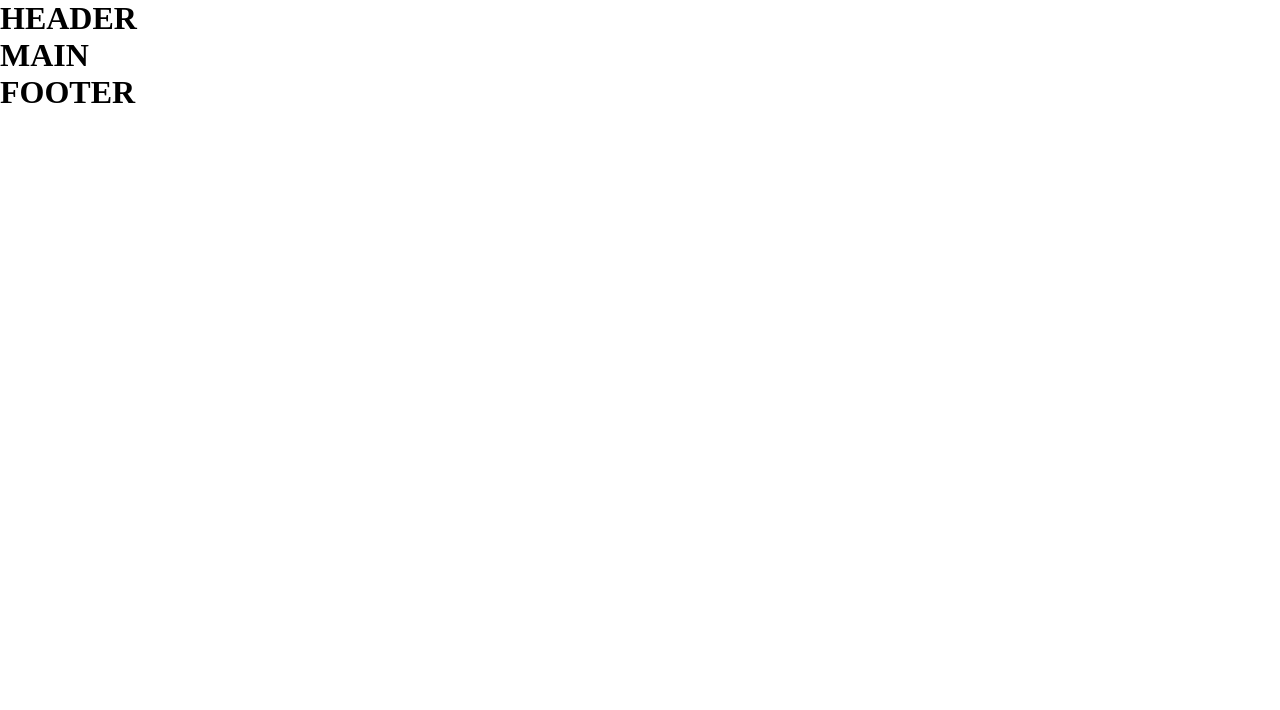
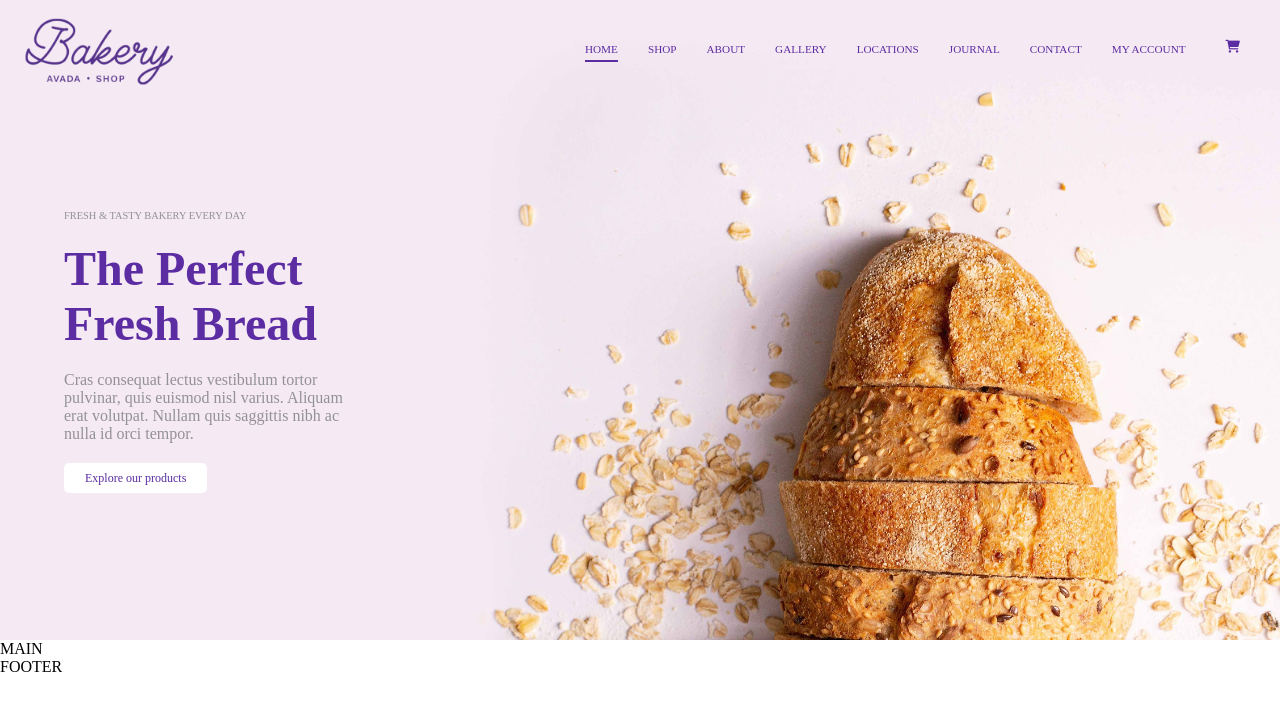
Before and after one commit to Amanjit313/proj-html-vuejs, a Vue app: page / in a window 1280 px wide. Shown: the top 710 px of the page. Built offline with nearby package versions, Linux system fonts and the light colour scheme.

Commit message:
Header - Complete

```diff
--- a/public/index.html
+++ b/public/index.html
@@ -5,6 +5,7 @@
     <meta http-equiv="X-UA-Compatible" content="IE=edge">
     <meta name="viewport" content="width=device-width,initial-scale=1.0">
     <link rel="icon" href="<%= BASE_URL %>favicon.ico">
+    <link rel="stylesheet" href="https://cdnjs.cloudflare.com/ajax/libs/font-awesome/6.0.0/css/all.min.css" integrity="sha512-9usAa10IRO0HhonpyAIVpjrylPvoDwiPUiKdWk5t3PyolY1cOd4DSE0Ga+ri4AuTroPR5aQvXU9xC6qOPnzFeg==" crossorigin="anonymous" referrerpolicy="no-referrer" />
     <title><%= htmlWebpackPlugin.options.title %></title>
   </head>
   <body>
--- a/src/assets/style/_global.scss
+++ b/src/assets/style/_global.scss
@@ -1,5 +1,59 @@
+/* General */
 *{
   margin: 0;
   padding: 0;
   box-sizing: border-box;
+  font-family: 'Times New Roman', Times, serif;
 }
+
+/* Menu */
+ul{
+  display: flex;
+  list-style: none;
+}
+
+a{
+  color: #5b2ca2;
+  text-decoration: none;
+  margin: 0px 10px;
+}
+
+/* Button */
+button{
+  padding: 6px 10px;
+  border: 1px solid transparent;
+  border-radius: 5px;
+}
+
+button span{
+  font-size: .75rem;
+  padding: 2px 10px;
+}
+
+.btn-1{
+  background-color: white;
+  color: #5b2ca2;
+  cursor: pointer;
+
+  &:hover{
+    background-color: #5b2ca2;
+    color: white;
+  }
+}
+
+.btn-2{
+  background-color: #5b2ca2;
+  color: white;
+  cursor: pointer;
+
+  &:hover{
+    background-color: white;
+    color: #5b2ca2;
+  }
+}
+
+/* Icons */
+i{
+  color: #5b2ca2;
+  font-size: .8rem;
+}
--- a/src/assets/style/_utils.scss
+++ b/src/assets/style/_utils.scss
@@ -0,0 +1,13 @@
+/* Center */
+.center{
+  margin: 0 auto;
+}
+
+/* Widht */
+.w-90{
+  width: 90%;
+}
+
+.w-25{
+  width: 25%;
+}
--- a/src/components/myFooter.vue
+++ b/src/components/myFooter.vue
@@ -1,5 +1,5 @@
 <template>
-  <h1>FOOTER</h1>
+  <footer>FOOTER</footer>
 </template>
 
 <script>
--- a/src/components/myHeader.vue
+++ b/src/components/myHeader.vue
@@ -1,13 +1,149 @@
 <template>
-  <h1>HEADER</h1>
+  <header> <!-- Jumbotron -->
+
+    <!-- Header Logo & Menu -->
+    <div class="header-logo-menu">
+      <img src="../assets/img/avada-bakery-logo.png" alt="logo">
+      <div class="menu">
+        <ul>
+          <li v-for="(options, index) in menu" :key="`menu-${index}`">
+            <a :class="{active : options.isActive}" :href="options.href">{{options.select}}</a>
+          </li>
+        </ul>
+        <i class="fa-solid fa-cart-shopping"></i>
+      </div>
+    </div>
+    <!-- /Header Logo & Menu -->
+
+    <!-- Header Content -->
+    <div class="w-90 center header-content">
+      <div class="w-25">
+        <p class="title">Fresh & tasty bakery every day</p>
+        <h1 class="main-title">The Perfect Fresh Bread</h1>
+        <p class="description">Cras consequat lectus vestibulum tortor pulvinar, quis euismod nisl varius. Aliquam erat volutpat. Nullam quis saggittis nibh ac nulla id orci tempor.</p>
+        <button class="btn-1"><span>Explore our products</span></button>
+      </div>
+    </div>
+    <!-- /Header Content -->
+
+  </header> <!-- /Jumbotron -->
 </template>
 
 <script>
 export default {
-  name: "myHeader"
+  name: "myHeader",
+
+  data(){
+    return{
+      menu: [
+        {
+          select: "Home",
+          href: "#",
+          isActive: true
+        },
+        {
+          select: "Shop",
+          href: "#",
+          isActive: false
+        },
+        {
+          select: "About",
+          href: "#",
+          isActive: false
+        },
+        {
+          select: "Gallery",
+          href: "#",
+          isActive: false
+        },
+        {
+          select: "Locations",
+          href: "#",
+          isActive: false
+        },
+        {
+          select: "Journal",
+          href: "#",
+          isActive: false
+        },
+        {
+          select: "Contact",
+          href: "#",
+          isActive: false
+        },
+        {
+          select: "My Account",
+          href: "#",
+          isActive: false
+        }
+      ]
+    }
+  }
 }
 </script>
 
 <style lang="scss" scoped>
 
+header{
+  height: 80vh;
+  background-image: url('../assets/img/hero-header-bakery.jpg');
+  background-size: cover;
+}
+
+/* Header Logo & Menu */
+img{
+  width: 11rem;
+  padding: 0px 0px 0px 20px;
+}
+
+.header-logo-menu{
+  display: flex;
+  justify-content: space-between;
+  align-items: center;
+  padding: 10px 20px 0px 0px;
+}
+
+.menu{
+  display: flex;
+  align-items: center;
+}
+
+a{
+  font-size: .7rem;
+  text-transform: uppercase;
+  margin-right: 20px;
+  padding: 5px 0px;
+}
+
+i{
+  margin: 0px 20px;
+}
+
+.active{
+  border-bottom: 2px solid #5b2ca2;
+  width: 50%;
+}
+
+/* Header Content */
+.header-content{
+  display: flex;
+  height: 80%;
+  align-items: center;
+}
+
+p{
+  color: #929295;
+  margin: 20px 0px;
+}
+
+.title{
+  text-transform: uppercase;
+  font-size: .65rem;
+}
+
+.main-title{
+  color: #5b2ca2;
+  font-size: 3rem;
+}
+
 </style>
--- a/src/components/myMain.vue
+++ b/src/components/myMain.vue
@@ -1,5 +1,5 @@
 <template>
-  <h1>MAIN</h1>
+  <main>MAIN</main>
 </template>
 
 <script>
```
Also changed, not shown: 1 other file (tests, documents, lock files or other folders).
